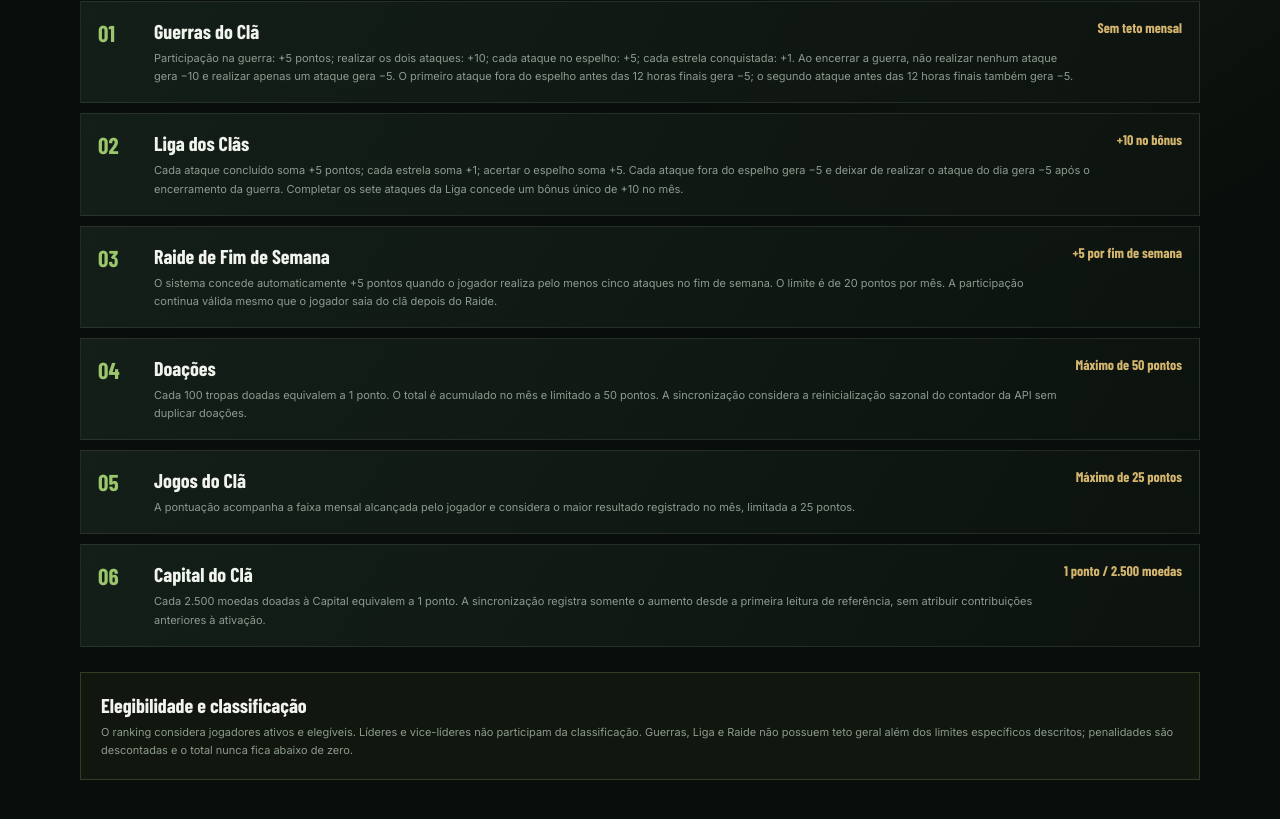
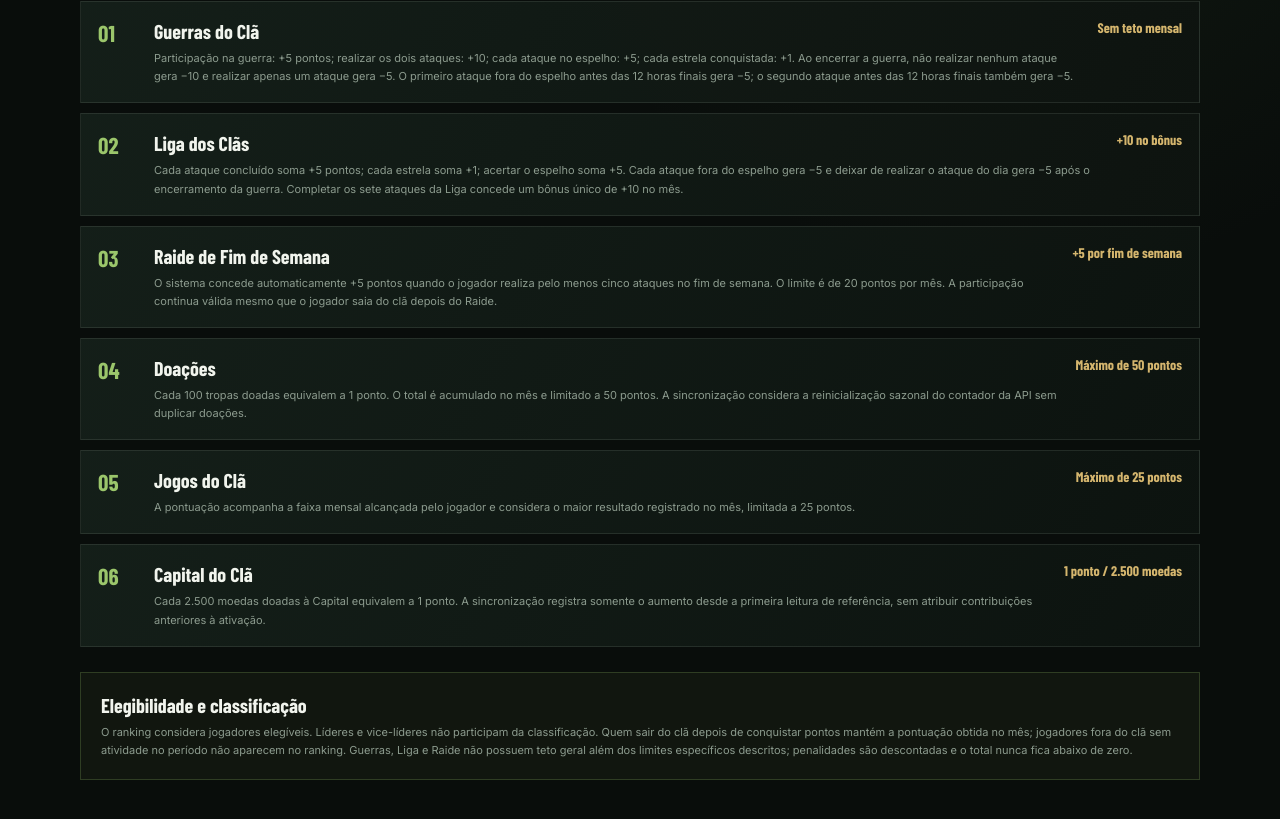
Before and after one commit to cristofer-rsg/Inglorious, a Next.js app: page /rules in a window 1280 px wide. Shown: the part 341-1160 px from the top of the page. Built offline with nearby package versions, Linux system fonts and the light colour scheme; no server answers; a web font is replaced by a local one.

Commit message:
docs(ranking): clarify points retention after leaving clan

```diff
--- a/src/app/rules/page.tsx
+++ b/src/app/rules/page.tsx
@@ -45,7 +45,7 @@ export default function RulesPage() {
       <section className="rules-list">
         {rules.map((rule, index) => <article className="rule-card" key={rule.title}><span className="rule-index">{String(index + 1).padStart(2, "0")}</span><div><h2>{rule.title}</h2><p>{rule.detail}</p></div><strong>{rule.target}</strong></article>)}
       </section>
-      <section className="eligibility-note"><h2>Elegibilidade e classificação</h2><p>O ranking considera jogadores ativos e elegíveis. Líderes e vice-líderes não participam da classificação. Guerras, Liga e Raide não possuem teto geral além dos limites específicos descritos; penalidades são descontadas e o total nunca fica abaixo de zero.</p></section>
+      <section className="eligibility-note"><h2>Elegibilidade e classificação</h2><p>O ranking considera jogadores elegíveis. Líderes e vice-líderes não participam da classificação. Quem sair do clã depois de conquistar pontos mantém a pontuação obtida no mês; jogadores fora do clã sem atividade no período não aparecem no ranking. Guerras, Liga e Raide não possuem teto geral além dos limites específicos descritos; penalidades são descontadas e o total nunca fica abaixo de zero.</p></section>
     </main>
   );
 }
```
